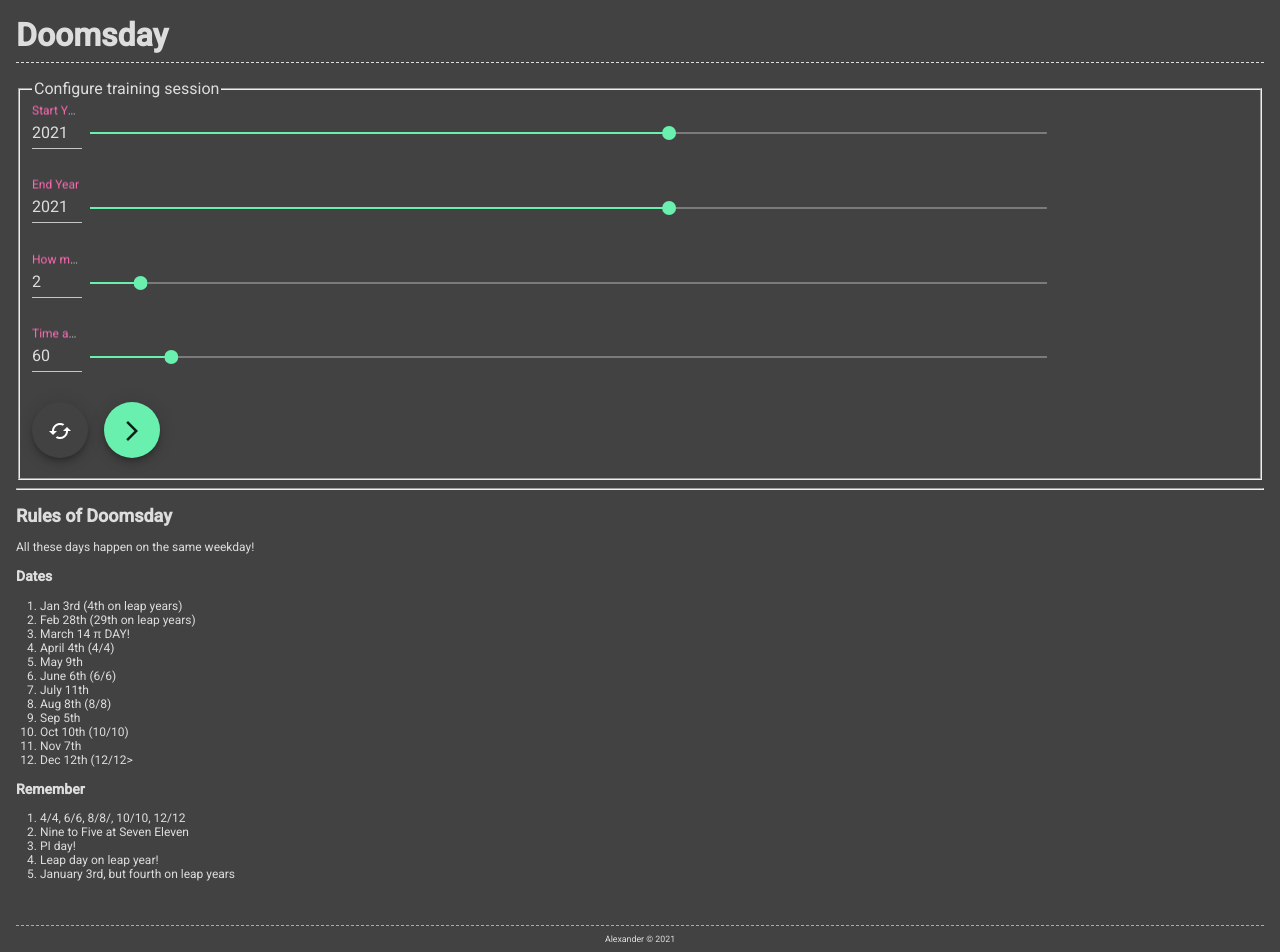
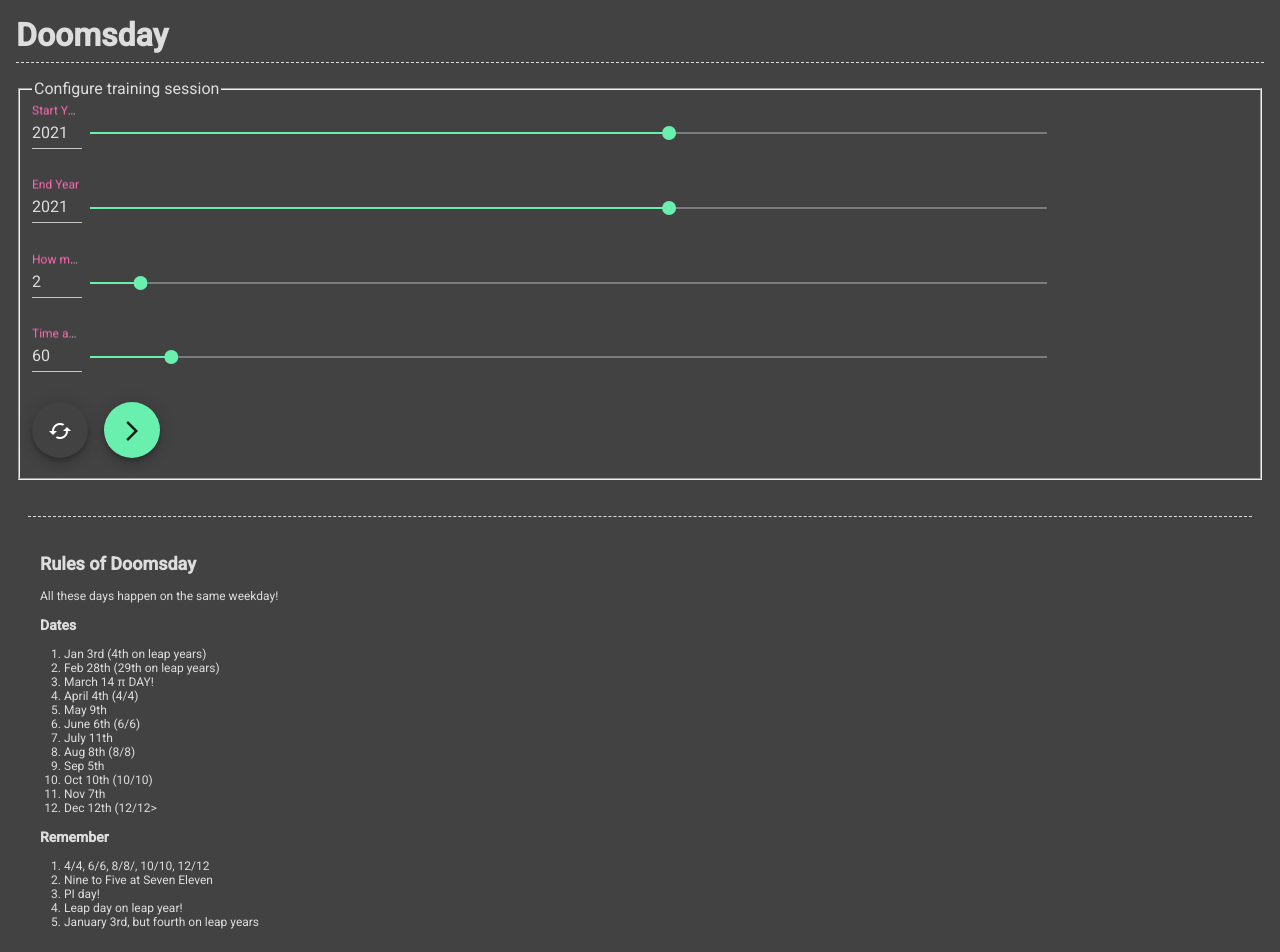
Before and after one commit to alkemann/doomsday, an Angular app: page / in a window 1280 px wide. Shown: the top 952 px of the page. Built offline with nearby package versions, Linux system fonts and the light colour scheme.

Commit message:
visual tweaks

```diff
--- a/src/app/app.component.html
+++ b/src/app/app.component.html
@@ -5,7 +5,6 @@
   <article>
     <div id="content">
       <doomsday-game></doomsday-game>
-      <hr>
       <doomsday-rules></doomsday-rules>
     </div>
   </article>
--- a/src/app/game/game.component.html
+++ b/src/app/game/game.component.html
@@ -21,5 +21,4 @@
         [rounds]="rounds"
         (restart)="restart()"
     ></game-result>
-
 </div>
--- a/src/app/game/result/result.component.html
+++ b/src/app/game/result/result.component.html
@@ -1,9 +1,18 @@
 <div>
-    <h3>Results</h3>
-    <dl>
-        <dt>Correct</dt><dd>{{total.correct}}</dd>
-        <dt>Score</dt><dd>{{total.score}}</dd>
-    </dl>
+    <h2>Results</h2>
+    <table class="scoreboard">
+        <tr>
+            <th># Correct</th><td>{{total.correct}}</td>
+            <th>Score</th><td>{{total.score}}</td>
+        </tr>
+    </table>
+
+    <div class="button-container">
+        <button (click)="this.restart.emit()" mat-fab color="accent" aria-label="Start a new game">
+            <mat-icon>arrow_forward_ios</mat-icon>
+        </button>
+    </div>
+
     <table mat-table [dataSource]="results">
 
         <ng-container matColumnDef="round">
@@ -36,7 +45,7 @@
         <tr mat-row *matRowDef="let row; columns: displayedColumns;"></tr>
 
     </table>
-    <br>
+
     <div class="button-container">
         <button (click)="this.restart.emit()" mat-fab color="accent" aria-label="Start a new game">
             <mat-icon>arrow_forward_ios</mat-icon>
--- a/src/app/game/result/result.component.scss
+++ b/src/app/game/result/result.component.scss
@@ -29,6 +29,18 @@ table {
 }
 
 .button-container {
-    margin: 1em auto;
+    margin: 2em auto;
     text-align: center;
 }
+
+h2 {
+    text-align: center;
+    font-size: 135%;
+    text-decoration: underline;
+}
+table.scoreboard {
+    width:auto;
+    th {
+        padding: 0 0.2em 0 1em;
+    }
+}
--- a/src/app/game/result/result.component.ts
+++ b/src/app/game/result/result.component.ts
@@ -66,8 +66,9 @@ export class ResultComponent implements OnInit {
         points: r.correct === r.guess ? 1 : 0
       }
       this.total.time += r.timed;
-      this.total.score += r.correct === r.guess ? 1 : 0;
       this.total.correct += r.correct === r.guess ? 1 : 0;
+      this.total.score += r.correct === r.guess ? 1 : -1;
+      this.total.score = Math.max(this.total.score, 0);
     }
   }
 
--- a/src/app/rules/rules.component.html
+++ b/src/app/rules/rules.component.html
@@ -1,4 +1,4 @@
-<div class="card rules">
+<div class="rules">
     <h2>Rules of Doomsday</h2>
     <div>
         <p>All these days happen on the same weekday!</p>
--- a/src/app/rules/rules.component.scss
+++ b/src/app/rules/rules.component.scss
@@ -3,6 +3,14 @@
 
 .rules {
     font-size: 75%;
+    margin: 3em 1em 0;
+    padding: 3em 1em 0;
+
+    border-top: 1px dashed #ddd;
+    h2 {
+        margin-top: 0;
+        padding-top: 0;
+    }
 }
 
 ol, ul {
```
